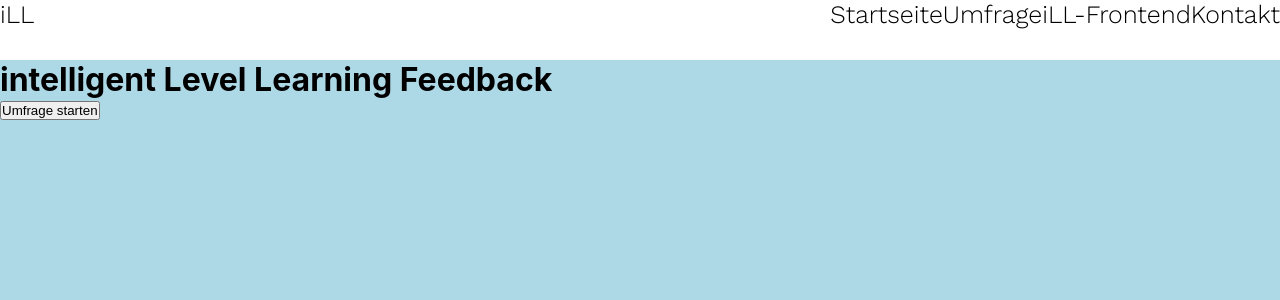
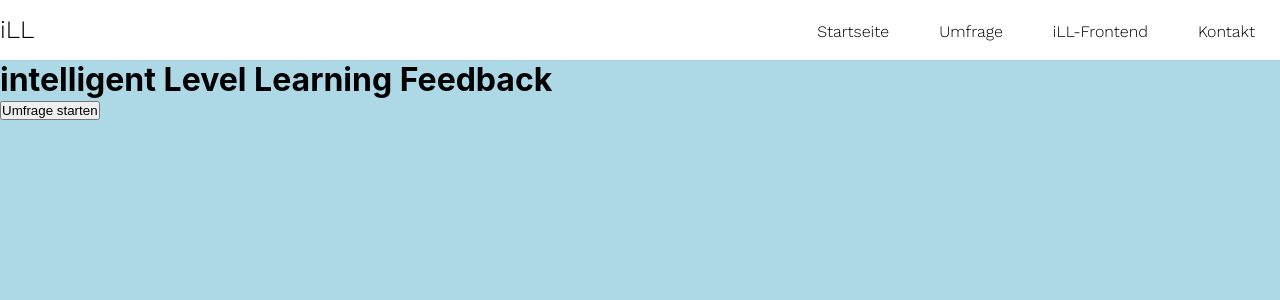
Before and after one commit to danmae/ui-survey, a React (Create React App) app: page / in a window 1280 px wide. Shown: the top 300 px of the page. Built offline with nearby package versions, Linux system fonts and the light colour scheme.

Commit message:
vertical alignment of menu

```diff
--- a/src/components/Header.js
+++ b/src/components/Header.js
@@ -8,10 +8,10 @@ class Header extends Component {
         <div className="topnav">
             <p>iLL</p>
             <div className="topnav-right">
-                <p>Startseite</p>
-                <p>Umfrage</p>
-                <p>iLL-Frontend</p>
-                <p>Kontakt</p>
+                <span>Startseite</span>
+                <span>Umfrage</span>
+                <span>iLL-Frontend</span>
+                <span>Kontakt</span>
             </div>
         </div>
       </nav>
--- a/src/components/header.css
+++ b/src/components/header.css
@@ -17,6 +17,7 @@
     background-color: white;
     font-family: 'Work Sans Light', sans-serif;
     height: 60px;
+    line-height: 60px;
 }
 .topnav p {
   float: left;
@@ -28,3 +29,10 @@
 .topnav-right {
   float: right;
 }
+span{
+  margin-left: 25px !important;
+  margin-right: 25px !important;
+  display: inline-block !important;
+  vertical-align: middle !important;
+  line-height: normal !important;
+}
```
